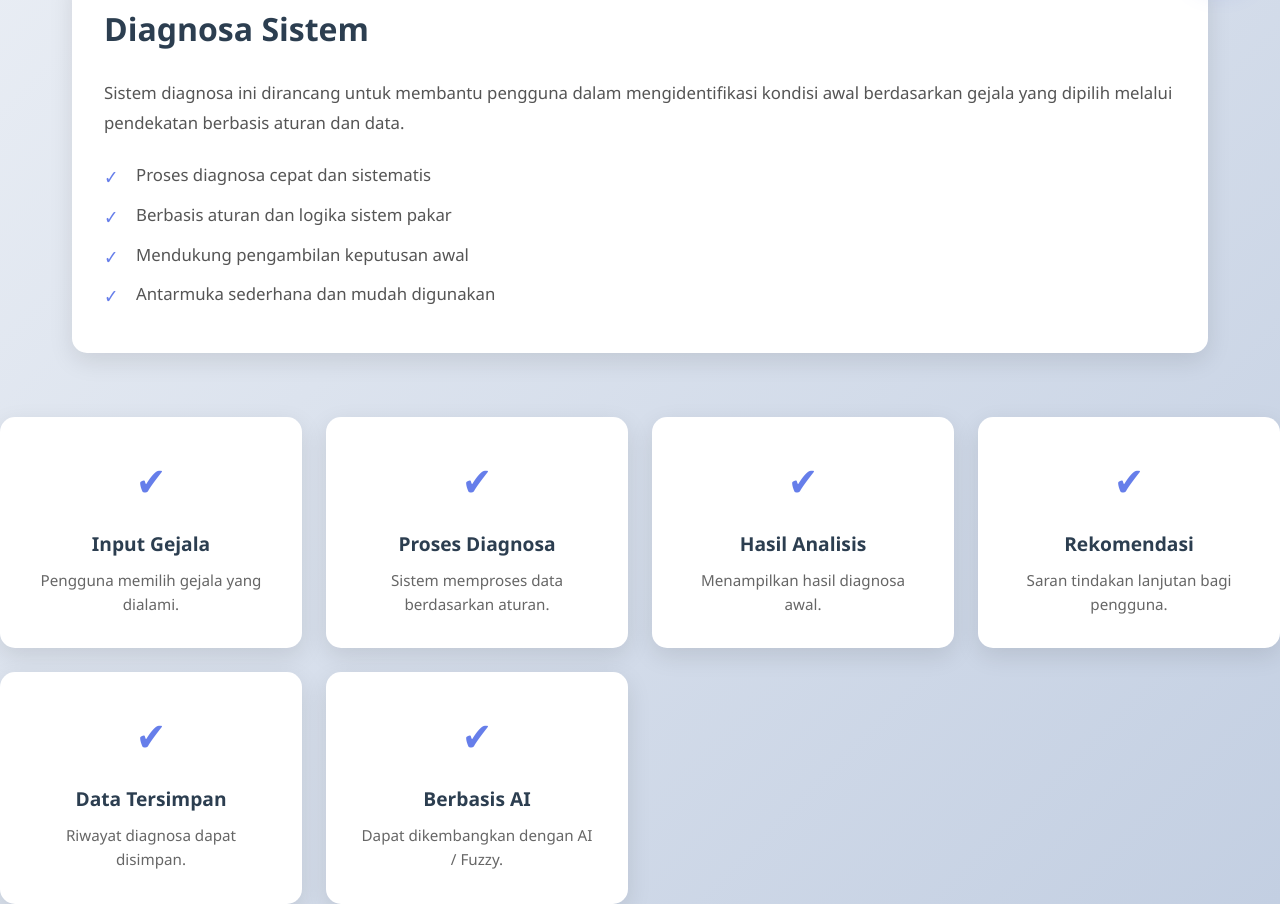
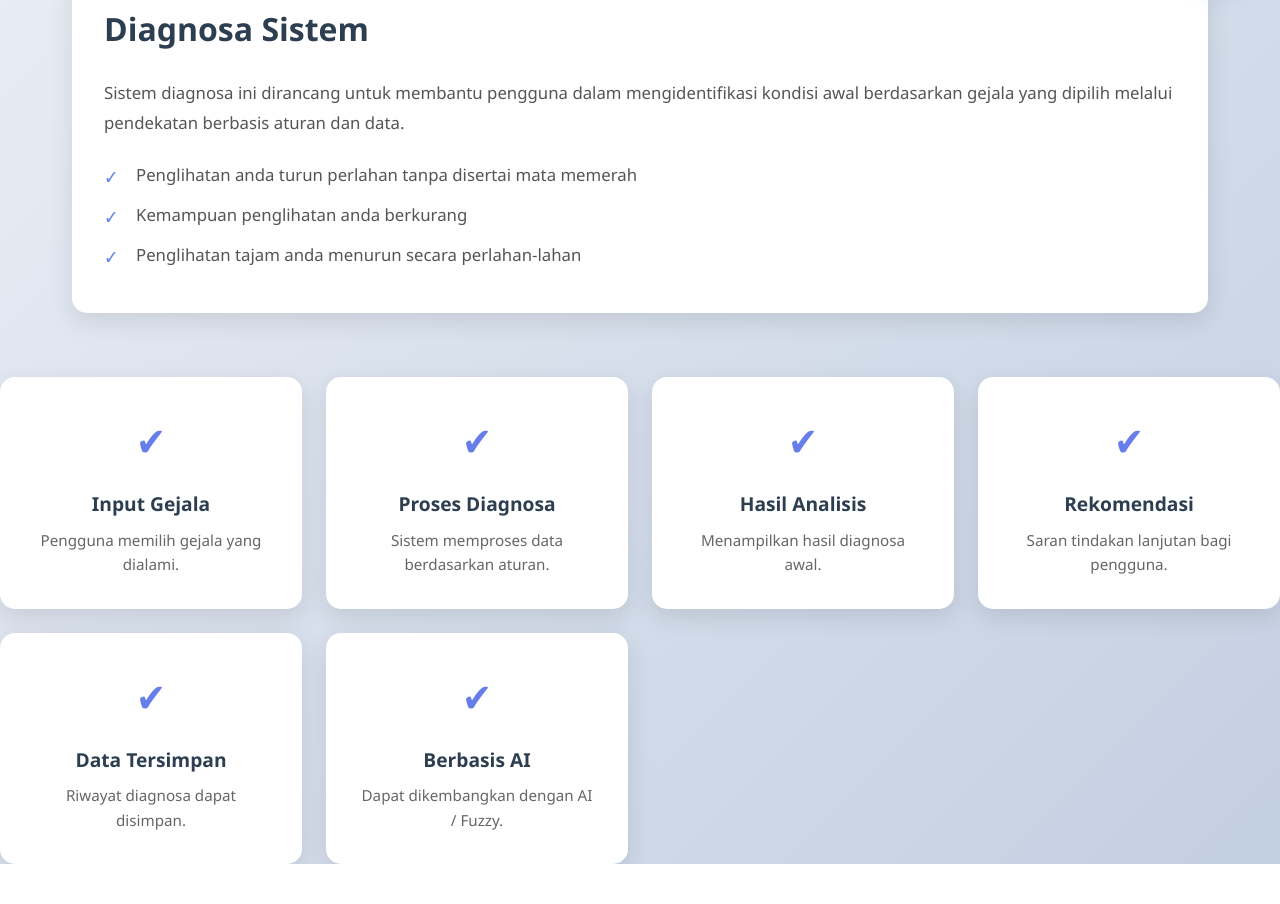
Before and after one commit to JundiLesmana/Forward-Chaining, a plain HTML site: page P012.html in a window 1280 px wide. Shown: the part 790-1694 px from the top of the page. After the commit the page ends 1654 px from the top, so only its background shows below. Drawn offline with Linux system fonts and the light colour scheme.

Commit message:
Update diagnosa list with specific symptoms for Retinopati Diabetes

```diff
--- a/P012.html
+++ b/P012.html
@@ -41,10 +41,9 @@
             yang dipilih melalui pendekatan berbasis aturan dan data.
         </p>
         <ul class="diagnosa-list">
-            <li>Proses diagnosa cepat dan sistematis</li>
-            <li>Berbasis aturan dan logika sistem pakar</li>
-            <li>Mendukung pengambilan keputusan awal</li>
-            <li>Antarmuka sederhana dan mudah digunakan</li>
+            <li>Penglihatan anda turun perlahan tanpa disertai mata memerah</li>
+            <li>Kemampuan penglihatan anda berkurang</li>
+            <li>Penglihatan tajam anda menurun secara perlahan-lahan </li>
         </ul>
     </div>
 
```
